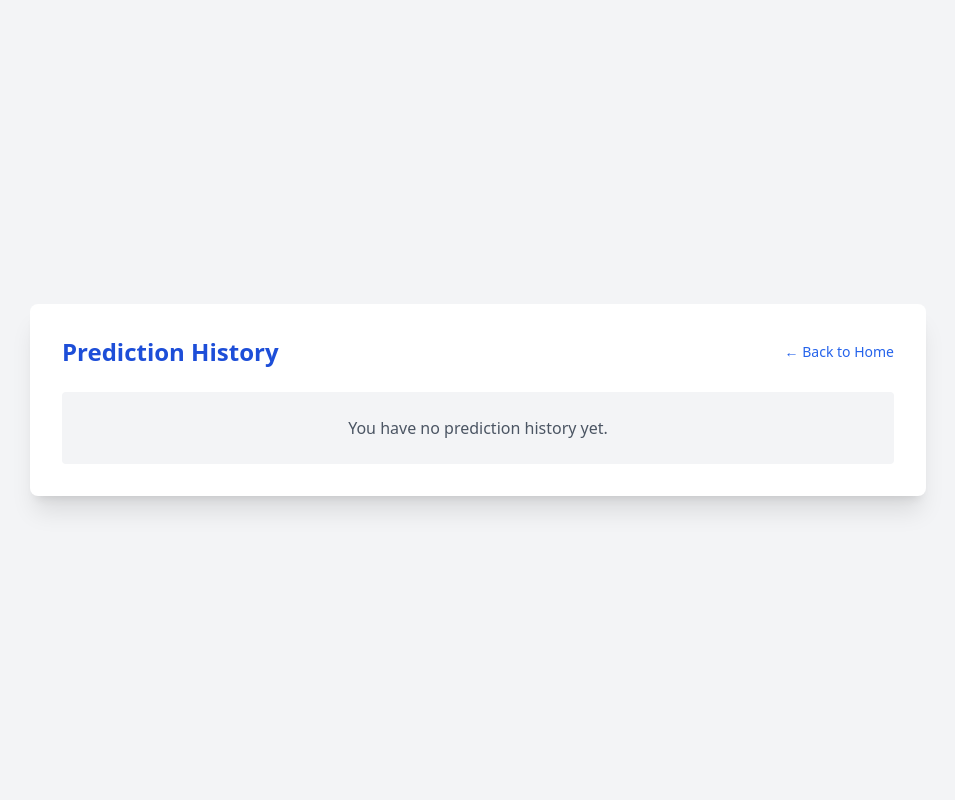
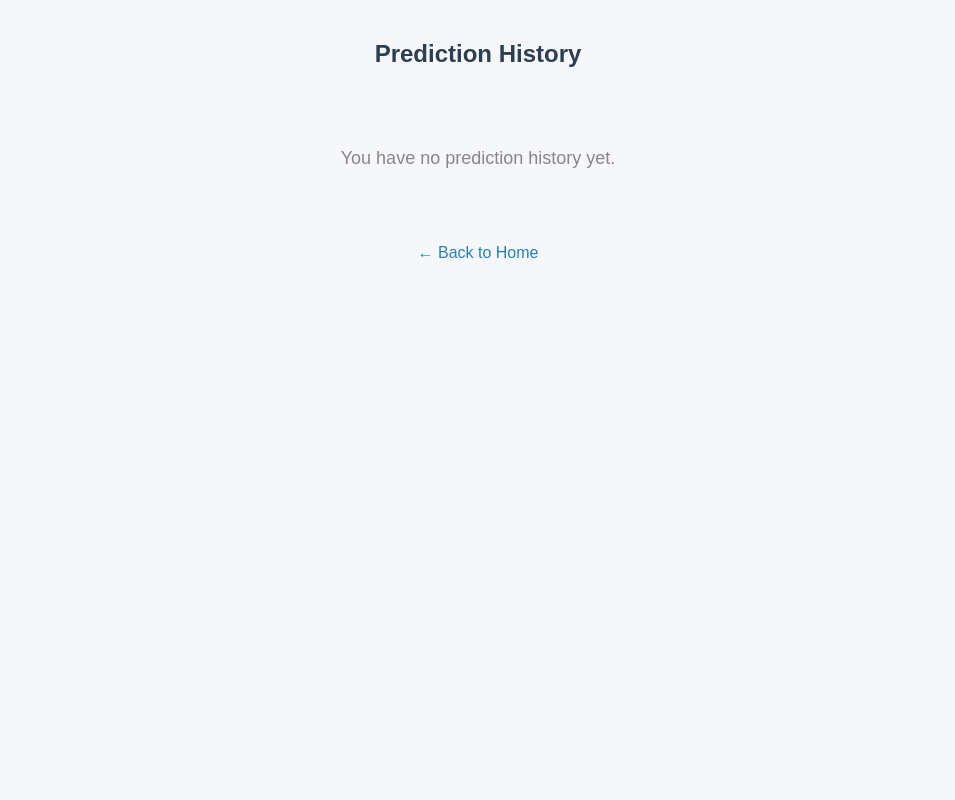
Before and after one commit to TeamRetriever494/SENG645, a Flask app: template templates/history.html in a window 1280 px wide. Shown: the whole page, without its empty margins (162-1117 px from the left). Run offline with Flask 3, Linux system fonts and the light colour scheme; the template is opened without the code that fills it, so the values that code supplies are empty; parts of the project's set-up code (start-up, migrations or seed data) failed here and were passed over; some libraries are stand-ins or nearby versions.

Commit message:
Update history.html

```diff
--- a/templates/history.html
+++ b/templates/history.html
@@ -2,44 +2,128 @@
 <html lang="en">
 <head>
     <meta charset="UTF-8">
+    <meta name="viewport" content="width=device-width, initial-scale=1.0">
     <title>Prediction History</title>
-    <script src="https://cdn.tailwindcss.com"></script>
+    <style>
+        * {
+            box-sizing: border-box;
+        }
+
+        body {
+            margin: 0;
+            padding: 0;
+            font-family: Arial, sans-serif;
+            background: #f5f7fa;
+            color: #333;
+        }
+
+        .container {
+            max-width: 600px;
+            margin: 0 auto;
+            padding: 20px;
+        }
+
+        h2 {
+            text-align: center;
+            color: #2c3e50;
+            margin-bottom: 30px;
+        }
+
+        .record {
+            background: #ffffff;
+            border-radius: 12px;
+            padding: 20px;
+            margin-bottom: 20px;
+            box-shadow: 0 2px 5px rgba(0,0,0,0.1);
+        }
+
+        .record h3 {
+            margin: 0 0 10px;
+            font-size: 16px;
+            color: #34495e;
+        }
+
+        .record ul {
+            padding-left: 20px;
+            margin: 10px 0;
+        }
+
+        .record ul li {
+            margin-bottom: 6px;
+        }
+
+        .delete-form {
+            margin-top: 10px;
+        }
+
+        .delete-form button {
+            background-color: #e74c3c;
+            color: white;
+            border: none;
+            padding: 8px 12px;
+            border-radius: 6px;
+            cursor: pointer;
+            font-size: 14px;
+        }
+
+        .delete-form button:hover {
+            background-color: #c0392b;
+        }
+
+        .back-link {
+            display: block;
+            text-align: center;
+            margin-top: 25px;
+            color: #2980b9;
+            text-decoration: none;
+        }
+
+        .back-link:hover {
+            text-decoration: underline;
+        }
+
+        .no-history {
+            text-align: center;
+            padding: 50px 20px;
+            font-size: 18px;
+            color: #888;
+        }
+
+        @media screen and (max-width: 600px) {
+            .container {
+                padding: 15px;
+            }
+
+            .record {
+                padding: 15px;
+            }
+        }
+    </style>
 </head>
-<body class="bg-gray-100">
-    <div class="min-h-screen flex items-center justify-center py-10">
-        <div class="bg-white shadow-xl rounded-lg p-8 w-full max-w-4xl">
-            <!-- Header -->
-            <div class="flex justify-between items-center mb-6">
-                <h1 class="text-2xl font-bold text-blue-700">Prediction History</h1>
-                <a href="/home" class="text-blue-600 hover:underline text-sm">← Back to Home</a>
-            </div>
+<body>
+    <div class="container">
+        <h2>Prediction History</h2>
 
-            <!-- Content -->
         {% if records|length == 0 %}
-                <div class="bg-gray-100 text-center py-6 rounded text-gray-600 font-medium">
-                    You have no prediction history yet.
-                </div>
+            <div class="no-history">You have no prediction history yet.</div>
         {% else %}
-                <div class="space-y-6">
             {% for record in records %}
-                        <div class="border border-gray-300 rounded-md p-4 bg-gray-50 shadow-sm">
-                            <p class="font-semibold text-gray-700"><strong>SMILES:</strong> {{ record.smiles }}</p>
-                            <div class="mt-2">
-                                <p class="font-semibold text-gray-700 mb-1">Predictions:</p>
-                                <ul class="pl-4 list-disc text-gray-800 space-y-1">
+                <div class="record">
+                    <h3><strong>SMILES:</strong> {{ record.smiles }}</h3>
+                    <strong>Predictions:</strong>
+                    <ul>
                         {% for key, value in record.predictions.items() %}
                             <li><strong>{{ key }}:</strong> {{ value }}</li>
                         {% endfor %}
                     </ul>
-                            </div>
-                            <form action="/delete_history/{{ record._id }}" method="POST" class="mt-4">
-                              <button type="submit" class="text-red-600 text-sm hover:underline">Delete</button>
+                    <form class="delete-form" action="{{ url_for('delete_prediction', prediction_id=record._id) }}" method="POST">
+                        <button type="submit">Delete</button>
                     </form>
                 </div>
             {% endfor %}
-                </div>
         {% endif %}
-        </div>
+
+        <a href="{{ url_for('home') }}" class="back-link">← Back to Home</a>
     </div>
 </body>
 </html>
```
Lines whose indentation alone changed are shown as unchanged.
